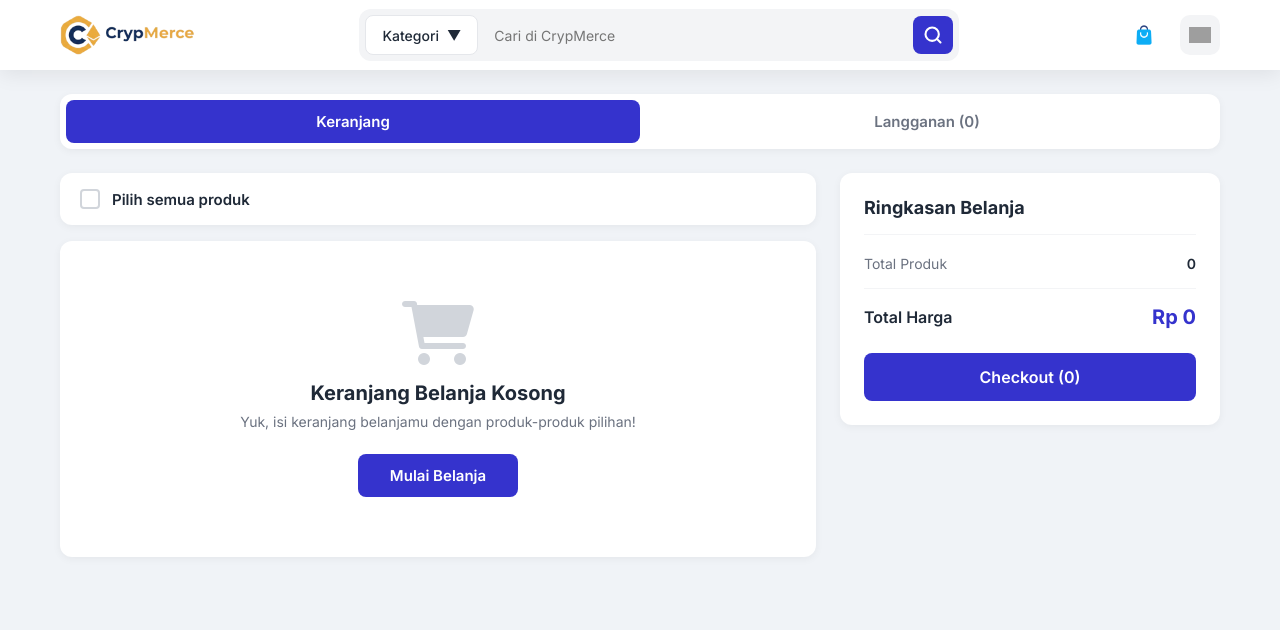
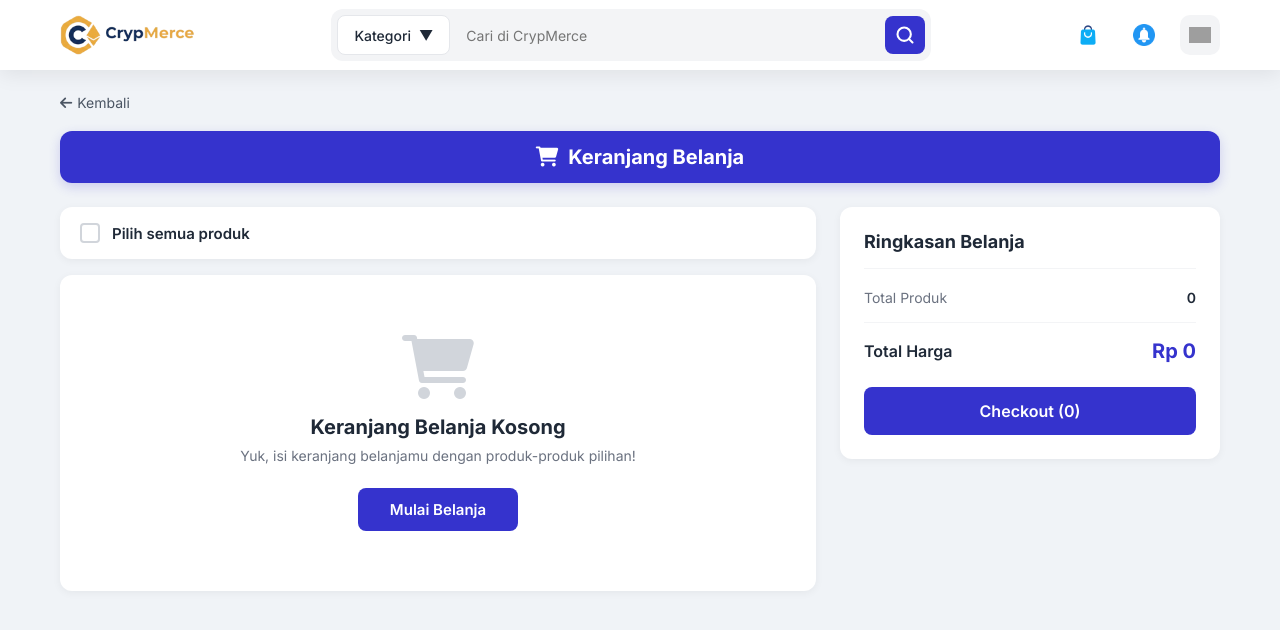
Before and after one commit to andika695/CrypMerce-Project, a PHP site: page /user/cart.html in a window 1280 px wide. Shown: the top 630 px of the page. Run offline with PHP 8.4, Linux system fonts and the light colour scheme; some libraries are stand-ins or nearby versions; grey boxes are pictures that could not be loaded.

Commit message:
perbaikan ui/ux

```diff
--- a/web/api/user/get-products.php
+++ b/web/api/user/get-products.php
@@ -35,10 +35,7 @@ try {
     foreach ($products as &$product) {
         // Handle path gambar
         if ($product['image']) {
-            if (strpos($product['image'], 'http') === 0) {
-                // Gambar Cloudinary (sudah URL penuh)
-                $product['image'] = $product['image'];
-            } else {
+            if (strpos($product['image'], 'http') !== 0) {
                 // Gambar lokal lama
                 $product['image'] = '../assets/images/products/' . $product['image'];
             }
--- a/web/assets/css/user/cart.css
+++ b/web/assets/css/user/cart.css
@@ -16,6 +16,50 @@ body {
 .cart-container {
   margin-top: 24px;
   padding-bottom: 40px;
+}
+
+/* Breadcrumb */
+.breadcrumb {
+  margin-bottom: 20px;
+}
+
+.breadcrumb a {
+  text-decoration: none;
+  color: #4b5563;
+  display: flex;
+  align-items: center;
+  gap: 5px;
+  font-size: 14px;
+  transition: color 0.2s;
+}
+
+.breadcrumb a:hover {
+  color: var(--primary);
+}
+
+/* Cart Header */
+.cart-header {
+  margin-bottom: 24px;
+  background-color: #3533cd;
+  padding: 14px 20px;
+  border-radius: 12px;
+  box-shadow: 0 4px 12px rgba(53, 51, 205, 0.2);
+}
+
+.cart-title {
+  display: flex;
+  align-items: center;
+  justify-content: center;
+  gap: 10px;
+  color: white;
+  font-size: 20px;
+  font-weight: 700;
+  margin: 0;
+}
+
+.cart-title i {
+  font-size: 20px;
+  color: white;
 }
 
 /* Tabs */
--- a/web/assets/css/user/product-detail.css
+++ b/web/assets/css/user/product-detail.css
@@ -16,10 +16,6 @@ body {
 /* MAIN CONTENT */
 .main-content {
   margin-top: 24px;
-  padding: 20px;
-  max-width: 1000px; /* More compact container */
-  margin-left: auto;
-  margin-right: auto;
 }
 
 .breadcrumb {
--- a/web/user/cart.html
+++ b/web/user/cart.html
@@ -59,6 +59,11 @@
                     <button class="icon-btn" onclick="window.location.href='cart.html'">
                         <img src="../assets/images/bag.png" alt="Keranjang">
                     </button>
+
+                    <button class="icon-btn">
+                        <img src="../assets/images/bell.png" alt="Notif">
+                    </button>
+
                     <button class="akun-btn icon-btn" onclick="window.location.href='profile.php'">
                         <img src="../assets/images/person.png" alt="Akun">
                     </button>
@@ -69,10 +74,17 @@
 
     <!-- Main Content -->
     <div class="main-container cart-container">
-        <!-- Tabs -->
-        <div class="cart-tabs">
-            <button class="tab-btn active" data-tab="cart">Keranjang</button>
-            <button class="tab-btn" data-tab="langganan">Langganan (0)</button>
+        <div class="breadcrumb">
+            <a href="javascript:history.back()" style="text-decoration: none; color: #4b5563; display: flex; align-items: center; gap: 5px;">
+                <i class="fas fa-arrow-left"></i> Kembali
+            </a>
+        </div>
+        <!-- Cart Title -->
+        <div class="cart-header">
+            <h2 class="cart-title">
+                <i class="fas fa-shopping-cart"></i>
+                Keranjang Belanja
+            </h2>
         </div>
 
         <!-- Cart Content -->
```
Also changed, not shown: web/assets/css/user/shop.css (+15 -2 lines), web/user/product-detail.html (+11 -2 lines), web/user/shop.html (+38 -7 lines).
